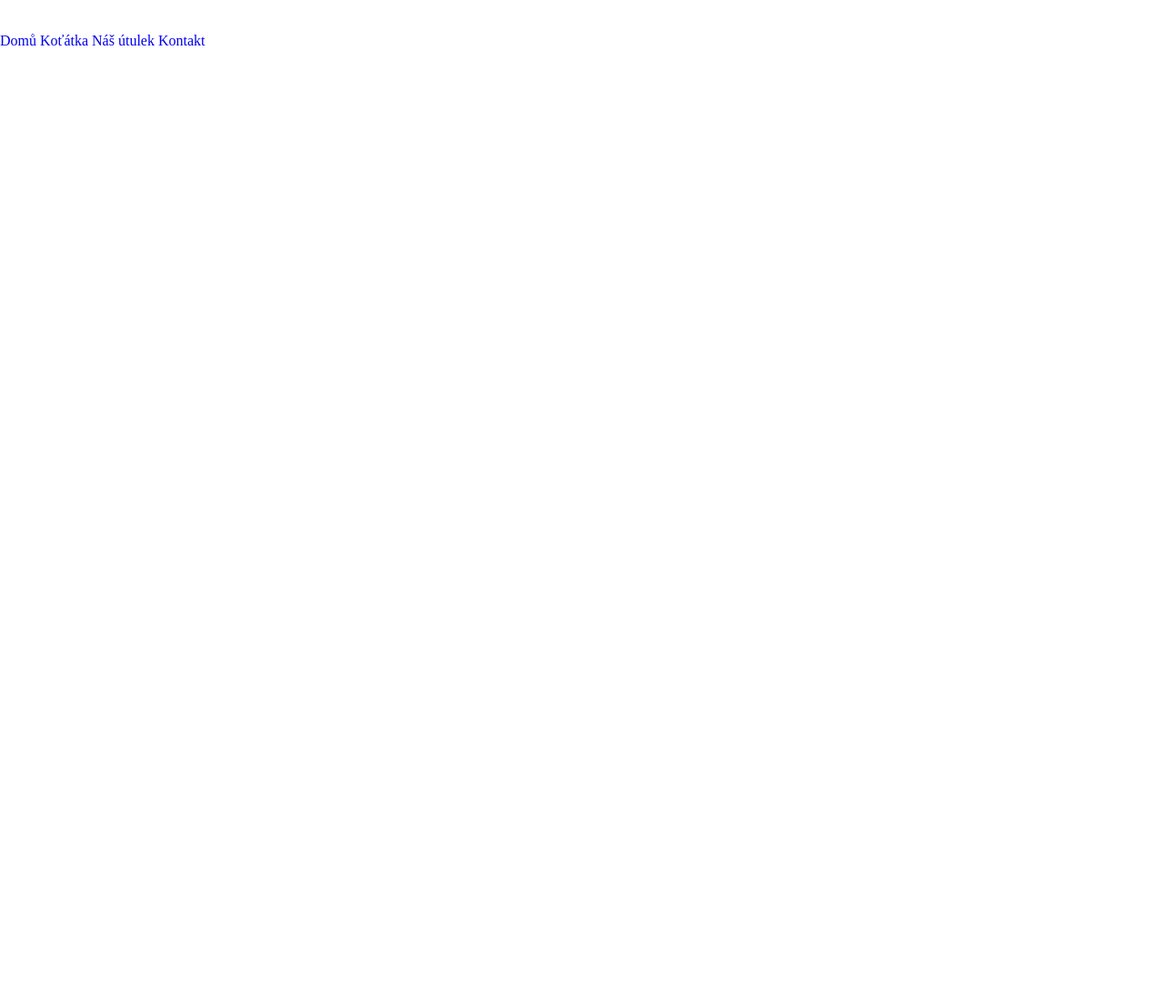
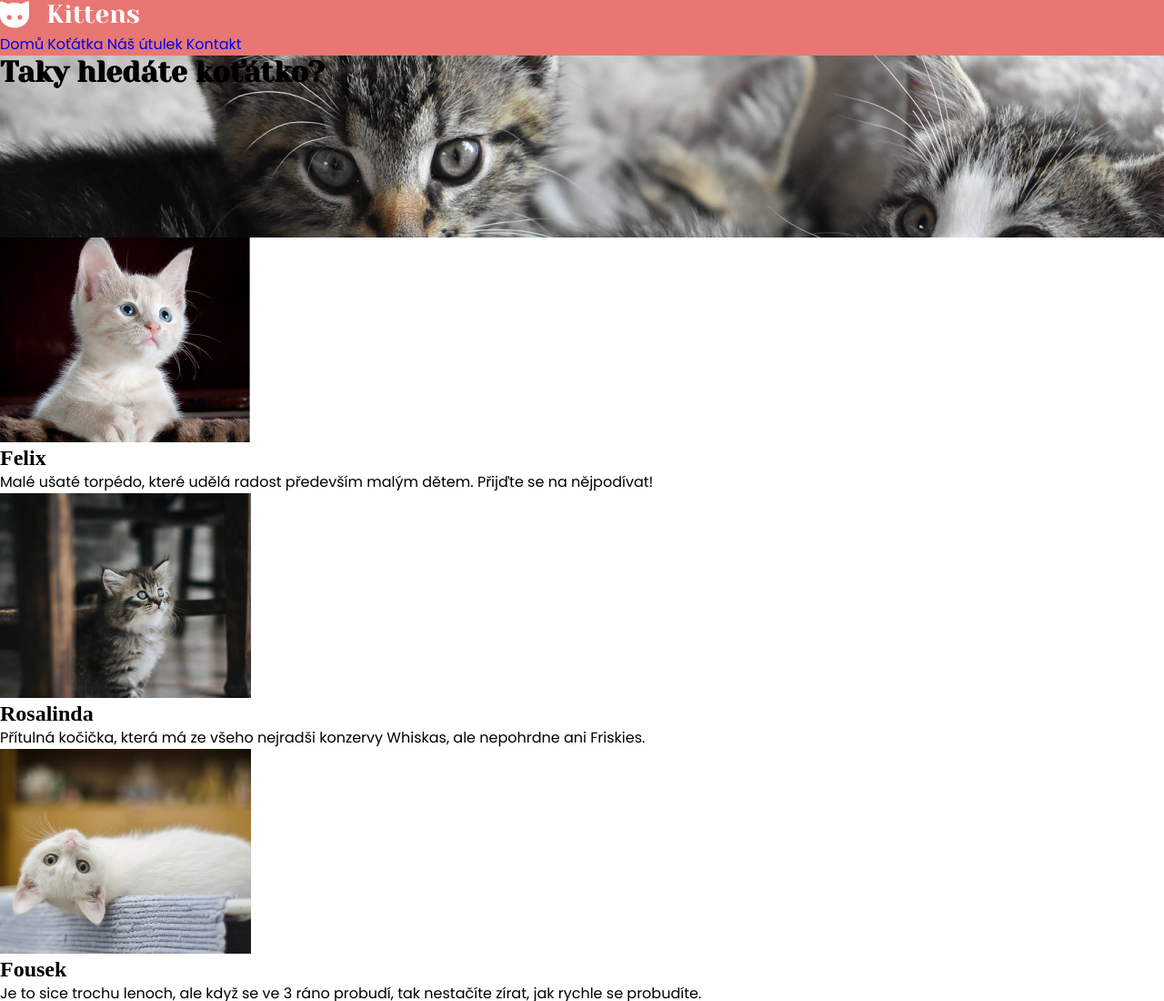
Before and after one commit to Karol-inka/01-web, a plain HTML site: page kočičky/index.html in a window 1280 px wide. Shown: the top 1100 px of the page at 91% size. Before the commit the page ends 800 px from the top, so only its background shows below. Drawn offline with Linux system fonts and the light colour scheme.

Commit message:
commit no.3

```diff
--- a/kočičky/index.html
+++ b/kočičky/index.html
@@ -17,7 +17,53 @@
                 <a href="#">Kontakt</a>
             </div>
         </div>
+    </nav>
 
-    </nav>
+    <div class="banner">
+        <h1>Taky hledáte koťátko?</h1>
+    </div>
+
+    <div class="pets">
+        <nav class="cat">
+            <img src="img/kocka1.png">
+            <h2>Felix</h2>
+            <p>Malé ušaté torpédo, které udělá radost především malým dětem. Přijďte se na nějpodívat!</p>
+        </nav>
+
+        <nav class="cat">
+
+            <nav class="cat">
+                <img src="img/kocka2.png">
+                <h2>Rosalinda</h2>
+                <p>Přítulná kočička, která má ze všeho nejradši konzervy Whiskas, ale nepohrdne ani Friskies.</p>
+            </nav>
+
+
+        </nav>
+            <img src="img/kocka3.png">
+            <h2>Fousek</h2>
+            <p>Je to sice trochu lenoch, ale když se ve 3 ráno probudí, tak nestačíte zírat, jak rychle se probudíte.</p>
+        </nav>
+
+         </nav>
+            <img src="img/kocka4.png">
+            <h2>Kira</h2>
+            <p>Vždycky s hlavou v oblacích a drápky, které nikomu nic nedarují. To je tato kočka.</p>
+        </nav>
+
+         </nav>
+            <img src="img/kocka5.png">
+            <h2>Sus</h2>
+            <p>Tento nečekaný kočkopes překvapí každého, kdo se na něj přijde podívat.</p>
+        </nav>
+
+
+         </nav>
+            <img src="img/kocka5.png">
+            <h2>Ušisko</h2>
+            <p>Sametová srst, sociální pohledy a dokonalé tlapky. To všechno definuje toto kotě.</p>
+        </nav>
+    </div>
+
 </body>
 </html>
--- a/kočičky/style.css
+++ b/kočičky/style.css
@@ -9,6 +9,7 @@
 
 a {
     text-decoration: none;
+    font-family: "Poppins", sans-serif;
 }
 
 p {
@@ -18,3 +19,16 @@ p {
 h1 {
     font-family: "Yeseva One", serif;
 }
+
+.navbar {
+    background-color: #E87774;
+
+}
+
+.banner {
+    background-image: url(../kočičky/img/banner.png);
+    height: 200px;
+    width: auto;
+    display: flex;
+    background-repeat: no-repeat;
+}
```
Also changed, not shown: Nová složka/index.html (renamed from index.html).
